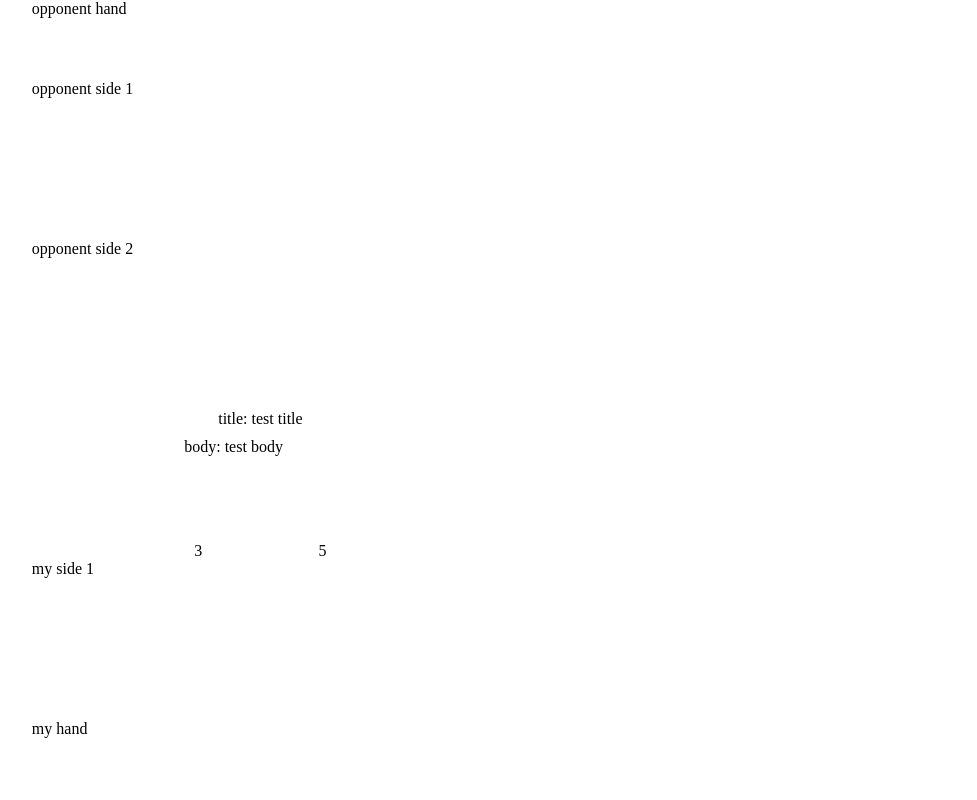
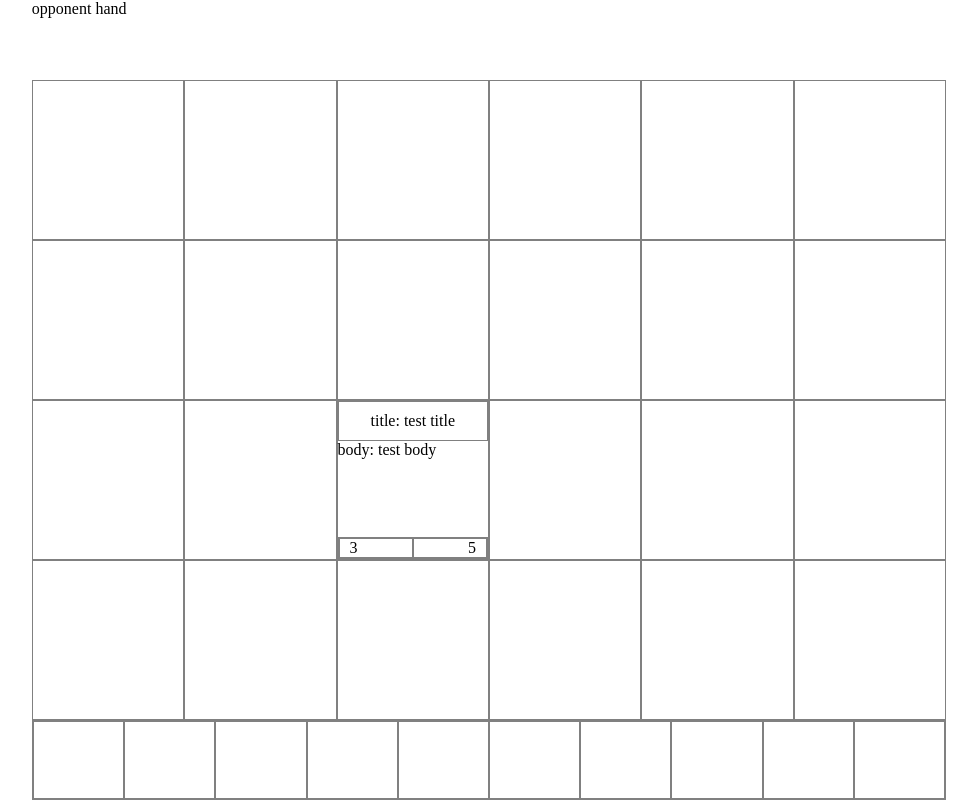
Before and after one commit to andysalerno/SaltEngine, a plain HTML site: page webclient/src/index.html in a window 1280 px wide. Shown: the whole page, without its empty margins (151-1128 px from the left). Drawn offline with nearby package versions, Linux system fonts and the light colour scheme.

Commit message:
additional styling

```diff
--- a/webclient/src/index.html
+++ b/webclient/src/index.html
@@ -3,7 +3,19 @@
 
 <head>
     <script defer src="https://unpkg.com/alpinejs@3.x.x/dist/cdn.min.js"></script>
+    <script defer src="js.js"></script>
     <link rel="stylesheet" href="style.css">
+
+    <template id="card-board-template">
+        <div class="card-board">
+            <div class="card-title">title: test title</div>
+            <div class="card-body">body: test body</div>
+            <div class="card-footer">
+                <div class="attack-val">3</div>
+                <div class="hp-val">5</div>
+            </div>
+        </div>
+    </template>
 </head>
 
 <body>
@@ -14,39 +26,49 @@
             <div class="op-hand">
                 opponent hand
             </div>
-            <div class="op-side-1">
-                opponent side 1
+            <div class="board-row op-side-1">
+                <div class="card-slot"></div>
+                <div class="card-slot"></div>
+                <div class="card-slot"></div>
+                <div class="card-slot"></div>
+                <div class="card-slot"></div>
+                <div class="card-slot"></div>
             </div>
-            <div class="op-side-2">
-                opponent side 2
+            <div class="board-row op-side-2">
+                <div class="card-slot"></div>
+                <div class="card-slot"></div>
+                <div class="card-slot"></div>
+                <div class="card-slot"></div>
+                <div class="card-slot"></div>
+                <div class="card-slot"></div>
             </div>
-            <div class="my-side-2">
-                <div class="card-slot">
-                </div>
-                <div class="card-slot">
-                    <div class="card-board">
-                        <div class="card-title">title: test title</div>
-                        <div class="card-body">body: test body</div>
-                        <div class="card-footer">
-                            <div class="attack-val">3</div>
-                            <div class="hp-val">5</div>
-                        </div>
-                    </div>
-                </div>
-                <div class="card-slot">
-                </div>
-                <div class="card-slot">
-                </div>
-                <div class="card-slot">
-                </div>
-                <div class="card-slot">
-                </div>
+            <div class="board-row my-side-2">
+                <div class="card-slot"></div>
+                <div class="card-slot"></div>
+                <div class="card-slot"></div>
+                <div class="card-slot"></div>
+                <div class="card-slot"></div>
+                <div class="card-slot"></div>
             </div>
-            <div class="my-side-1">
-                my side 1
+            <div class="board-row my-side-1">
+                <div class="card-slot"></div>
+                <div class="card-slot"></div>
+                <div class="card-slot"></div>
+                <div class="card-slot"></div>
+                <div class="card-slot"></div>
+                <div class="card-slot"></div>
             </div>
             <div class="my-hand">
-                my hand
+                <div class="hand-slot"></div>
+                <div class="hand-slot"></div>
+                <div class="hand-slot"></div>
+                <div class="hand-slot"></div>
+                <div class="hand-slot"></div>
+                <div class="hand-slot"></div>
+                <div class="hand-slot"></div>
+                <div class="hand-slot"></div>
+                <div class="hand-slot"></div>
+                <div class="hand-slot"></div>
             </div>
         </div>
         <div class="extra-zone"></div>
--- a/webclient/src/js.js
+++ b/webclient/src/js.js
@@ -0,0 +1,19 @@
+function addCardToSlot() {
+    const template = document.getElementById("card-board-template");
+    const cloned = template.content.cloneNode(true);
+
+    const slot = document.querySelectorAll(".board-row.my-side-2 > .card-slot")[2];
+
+    slot.appendChild(cloned);
+}
+
+function removeCardFromSlot() {
+    const slot = document.querySelectorAll(".board-row.my-side-2 > .card-slot")[2];
+    const child = slot.querySelector(".card-board");
+
+    // slot.removeChild(child);
+}
+
+addCardToSlot();
+
+removeCardFromSlot();
--- a/webclient/src/style.css
+++ b/webclient/src/style.css
@@ -23,7 +23,9 @@ body {
 
 .my-side-1 {}
 
-.my-side-2 {
+.my-side-2 {}
+
+.board-row {
     display: grid;
     grid-template-columns: 1fr 1fr 1fr 1fr 1fr 1fr;
 }
@@ -34,25 +36,41 @@ body {
     grid-template-rows: auto 1fr auto;
 }
 
-.card-slot {}
+.card-slot {
+    border: 1px solid grey;
+}
 
 .card-title {
     text-align: center;
     padding-top: 10px;
     padding-bottom: 10px;
+    border: 1px solid grey;
 }
 
 .card-footer {
     display: grid;
     grid-template-columns: 1fr 1fr;
+    border: 1px solid grey;
 }
 
 .hp-val {
     padding-right: 10px;
     text-align: right;
+    border: 1px solid grey;
 }
 
 .attack-val {
     padding-left: 10px;
     text-align: left;
+    border: 1px solid grey;
 }
+
+.my-hand {
+    display: grid;
+    border: 1px solid grey;
+    grid-template-columns: 1fr 1fr 1fr 1fr 1fr 1fr 1fr 1fr 1fr 1fr;
+}
+
+.hand-slot {
+    border: 1px solid grey;
+}
```
